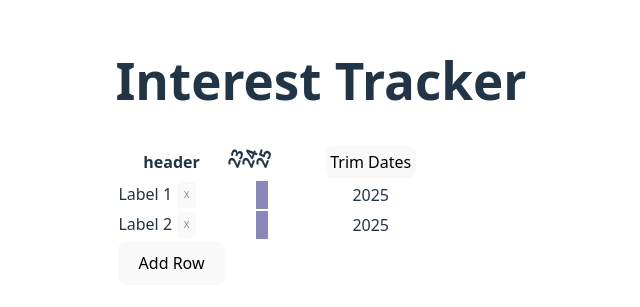
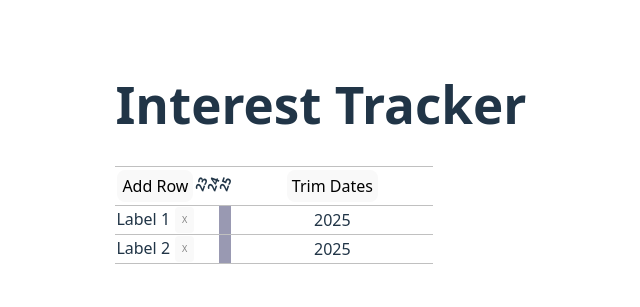
Before and after one commit to aki-project/interest-census, a React (Vite) app: page / in a window 1280 px wide. Shown: the part 247-554 px from the top of the page, without its empty margins (319-959 px from the left). Built offline with nearby package versions, Linux system fonts and the light colour scheme.

Commit message:
Add color computation framework in preparation for custom color selection.

```diff
--- a/src/App.css
+++ b/src/App.css
@@ -23,3 +23,26 @@
 .trim-time-dates-button {
   padding: 4px;
 }
+
+button {
+  padding: 4px;
+}
+
+
+.interest-cell {
+  padding: 0;
+}
+
+.full-table {
+  /* border-collapse: collapse; */
+  /* border-collapse: separate; */
+  /* border-collapse: unset; */
+  border-spacing: 0px 1px;
+  /* border-color: black; */
+  background: #c0c0c0;
+}
+
+tr {
+  background: white;
+  border-bottom: 3px solid black;
+}
--- a/src/App.tsx
+++ b/src/App.tsx
@@ -23,11 +23,31 @@ interface RowDateProp {
   props: DateFragProps[];
 }
 
+const pureColor = 0x0000ff;
+const pureColorRef = "#0x0000ff";
+const pureWhite = 0xffffff;
+
+const reduceColor = (baseColor: number, factor: number): number => {
+  const r = (baseColor & 0xff0000) >> 16;
+  const g = (baseColor & 0x00ff00) >> 8;
+  const b = baseColor & 0x0000ff;
+  return (Math.floor(r / factor) << 16)
+      + (Math.floor(g / factor) << 8)
+      + (Math.floor(b / factor));
+}
+
+const refColorMap : ColorMap = {
+  0: "#ffffff",
+  1: "#CCCCDD",
+  2: "#9999B2",
+  3: "#666699",
+}
+
 const colorMap : ColorMap = {
-  0: "#FFFFFF",
-  1: "#BBBBDD",
-  2: "#8888BB",
-  3: "#444499",
+  0: "#" + (pureColor.toString(16)),
+  1: "#" + (0xcccccc + reduceColor(pureColor, 15)).toString(16),
+  2: "#" + (0x999999 + reduceColor(pureColor, 10)).toString(16),
+  3: "#" + (0x666666 + reduceColor(pureColor, 5)).toString(16),
 }
 
 const getColor = (interestStrength: number): string => {
@@ -144,13 +164,17 @@ const App: React.FC = () => {
   return (
     <>
     <h1>Interest Tracker</h1>
-    <table>
+    <table className="full-table">
       <thead>
         <tr>
-          <th>header</th>
+          <th>
+          <td>
+            <button onClick={handleAddRow}>Add Row</button>
+          </td>
+          </th>
           {columns.map((col) => (
             <th key={col.id}>
-              <div style = {{transform: "rotate(-70deg)", width: "10px"}}>
+              <div style = {{transform: "rotate(-70deg)", width: "10px", fontSize: "12px"}}>
                 {col.id.substring(2, 4)}
               </div>
             </th>
@@ -164,7 +188,7 @@ const App: React.FC = () => {
       </thead>
       <tbody>
         {rows.map((row) => (
-          <tr key={row.id}>
+          <tr key={row.id} className="interest-row">
             <td style={{ display: "flex" }} className="interest-label">
               <EditableLabel
                 initialValue={row.label}
@@ -185,7 +209,8 @@ const App: React.FC = () => {
               style={{
                 width: "fit-content",
                 backgroundColor: getColor(colorState[`${row.id}_${col.id}`])
-              }}>
+              }}
+              className="interest-cell">
               </td>
             ))}
             <td>
@@ -198,11 +223,11 @@ const App: React.FC = () => {
             </td>
           </tr>
         ))}
-        <tr>
+        {/* <tr>
           <td>
             <button onClick={handleAddRow}>Add Row</button>
           </td>
-        </tr>
+        </tr> */}
       </tbody>
     </table>
     </>
```
